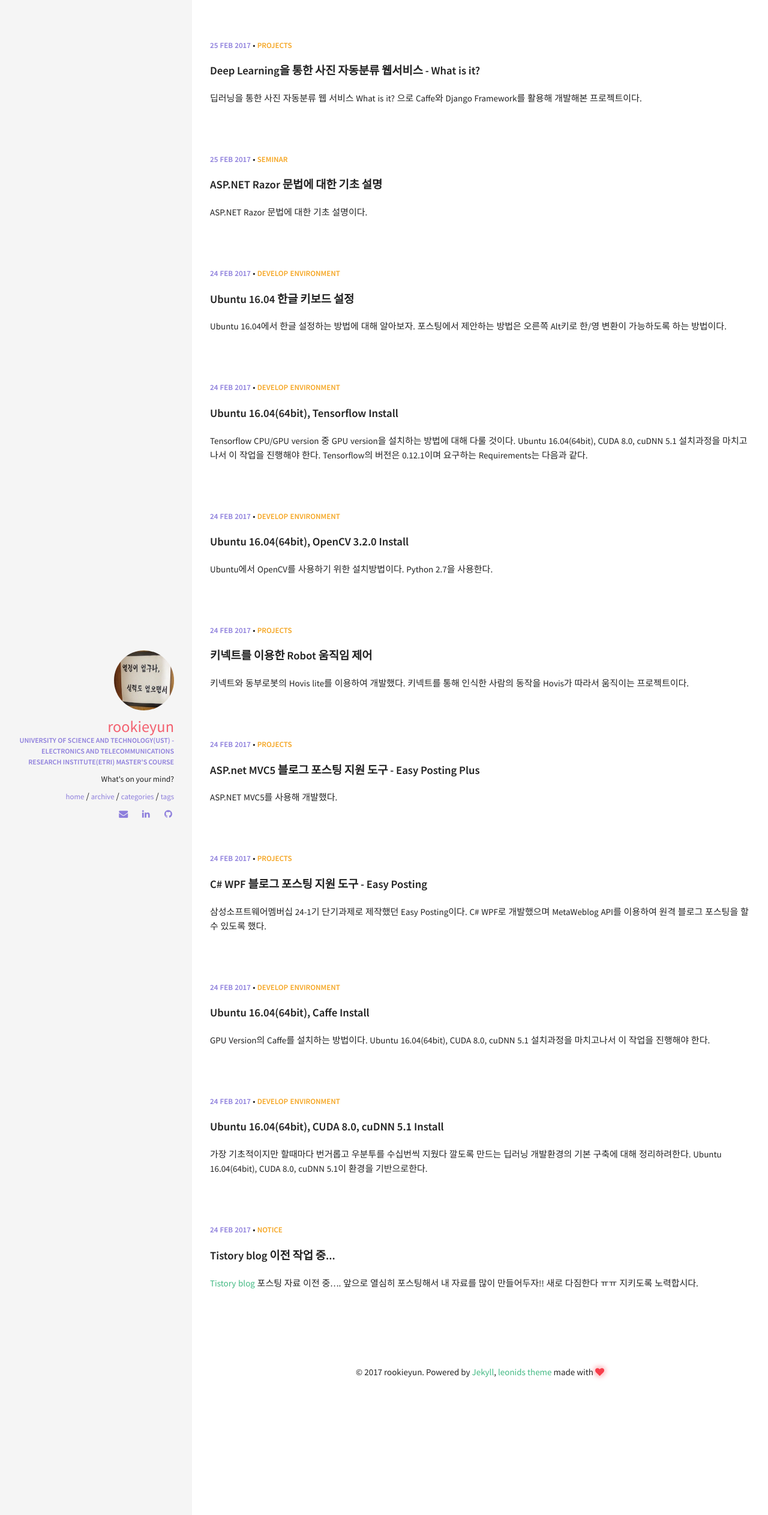
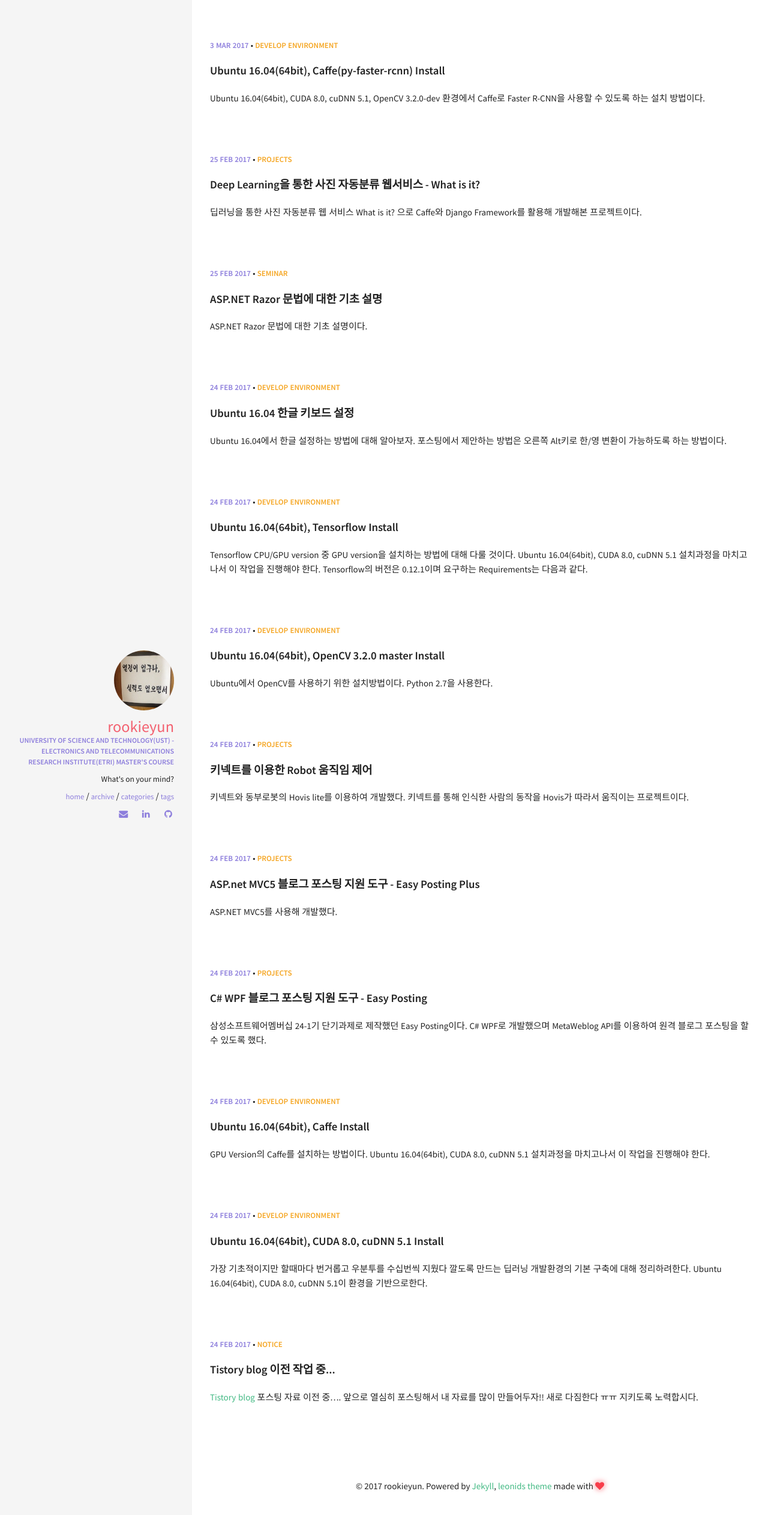
Before and after one commit to yunsangq/yunsangq.github.io, a Jekyll site: the page built from index.html, in a window 1280 px wide. Shown: the top 2525 px of the page at 60% size. Built offline with Jekyll 4.4.1, drawn with Linux system fonts in a browser that asks for light colours; part of the change alters nothing that is shown.

Commit message:
posting rcnn install

```diff
--- a/_posts/2017-02-24-Ubuntu 16.04(64bit), CUDA 8.0, cuDNN 5.1 Install.md
+++ b/_posts/2017-02-24-Ubuntu 16.04(64bit), CUDA 8.0, cuDNN 5.1 Install.md
@@ -102,15 +102,6 @@ Built on Sun_Sep__4_22:14:01_CDT_2016
 Cuda compilation tools, release 8.0, V8.0.44
 {% endhighlight %}
 
-그리고 샘플 실행을 통해 설치가 제대로 되었는지를 확인한다.
-
-{% highlight bash %}
-cuda-install-samples-8.0.sh ~/
-cd ~/NVIDIA_CUDA
-{% endhighlight %}
-
-실행결과로 여러가지 정보가 나타나고 마지막에 Result = PASS가 나타나면 제대로 설치된 것이다.
-
 마지막으로 cuDNN 5.1을 설치한다.
 [cuDNN Download] 에서 cuDNN v5.1과 CUDA 8.0에 해당하는 버튼을 누르고
 cuDNN v5.1 Library for Linux를 클릭해 다운받는다.
--- a/_posts/2017-02-24-opencv install.md
+++ b/_posts/2017-02-24-opencv install.md
@@ -1,6 +1,6 @@
 ---
 layout: post
-title: "Ubuntu 16.04(64bit), OpenCV 3.2.0 Install"
+title: "Ubuntu 16.04(64bit), OpenCV 3.2.0 master Install"
 date:   2017-02-24
 excerpt: "Ubuntu에서 OpenCV를 사용하기 위한 설치방법이다. Python 2.7을 사용한다."
 categories: [Develop Environment]
@@ -59,4 +59,4 @@ $ python
 >>> cv2.__version__
 {% endhighlight %}
 
-출력된 화면에 '3.2.0'이라 나타나면 설치 확인을 할 수 있다.
+Github에서 clone한 master를 사용하기에 출력된 화면에 '3.2.0-dev'이라 나타나면 설치 확인을 할 수 있다.
--- /dev/null
+++ b/_posts/2017-03-03-rcnn.md
@@ -0,0 +1,164 @@
+---
+layout: post
+title: "Ubuntu 16.04(64bit), Caffe(py-faster-rcnn) Install"
+date:   2017-03-03
+excerpt: "Ubuntu 16.04(64bit), CUDA 8.0, cuDNN 5.1, OpenCV 3.2.0-dev 환경에서 Caffe로 Faster R-CNN을 사용할 수 있도록 하는 설치 방법이다."
+categories: [Develop Environment]
+tags: [Ubuntu, cuDNN, Caffe, OpenCV]
+comments: true
+---
+
+Caffe에서 R-CNN을 사용하려면 [rbgirshick/py-faster-rcnn]을 이용해야 한다.
+
+그러나 1년전에 올라온 커밋이 후로 갱신되지 않았기에 수많은 삽질 끝에 설치를 완료할 수 있었다.
+
+다시 이 고생을 하지 않기 위해 이 글을 올린다.
+
+[Ubuntu 16.04(64bit), CUDA 8.0, cuDNN 5.1]은 설치 과정은 링크된 글을 통해 설치하면된다.
+
+참고로 Caffe 최신버전과 py-faster-rcnn을 merge하여 사용하기 때문에 기존에 설치된 Caffe가 있다면 Ubuntu를 재설치 하길 권장한다.
+
+# Caffe General dependencies
+
+{% highlight bash %}
+sudo apt-get update
+sudo apt-get upgrade
+
+sudo apt-get install -y build-essential cmake git pkg-config
+sudo apt-get install -y libprotobuf-dev libleveldb-dev libsnappy-dev libhdf5-serial-dev protobuf-compiler
+sudo apt-get install -y libatlas-base-dev
+sudo apt-get install -y --no-install-recommends libboost-all-dev
+sudo apt-get install -y libgflags-dev libgoogle-glog-dev liblmdb-dev
+
+# (Python general)
+sudo apt-get install -y python-pip
+
+# (Python 2.7 development files)
+sudo apt-get install -y python-dev
+sudo apt-get install -y python-numpy python-scipy
+
+# Make sure to clone with --recursive
+cd ~
+git clone --recursive https://github.com/rbgirshick/py-faster-rcnn.git
+
+cd ~/py-faster-rcnn/caffe-fast-rcnn
+git remote add https://github.com/BVLC/caffe.git
+git fetch caffe
+git merge -X theirs caffe/master
+# 이렇게 하면 nano에디터가 켜지면서 정보를 입력해 달라고 하는데 그냥 Ctrl + C를 눌러서 종료해주면 된다.
+
+gedit include/caffe/layers/python_layer.hpp
+
+# Remove
+self_.attr("phase") = static_cast<int>(this->phase_);
+
+cd ~/py-faster-rcnn/caffe-faster-rcnn/python
+for req in $(cat requirements.txt); do sudo -H pip install $req --upgrade; done
+{% endhighlight %}
+
+# OpenCV Install
+
+이후 Caffe를 build하기 전에 OpenCV를 설치해야한다. git master branch로 3.2.0-dev를 설치한다.
+
+{% highlight bash %}
+# Build tools:
+sudo apt-get install build-essential
+sudo apt-get install cmake git libgtk2.0-dev pkg-config libavcodec-dev libavformat-dev libswscale-dev
+sudo apt-get install python-dev python-numpy libtbb2 libtbb-dev libjpeg-dev libpng-dev libtiff-dev libjasper-dev libdc1394-22-dev
+
+cd ~
+git clone https://github.com/opencv/opencv.git
+cd opencv
+mkdir build
+cd build
+cmake -D CMAKE_BUILD_TYPE=RELEASE \
+  -D CMAKE_INSTALL_PREFIX=/usr/local \
+  -D WITH_CUDA=ON \
+  -D WITH_CUBLAS=1 \
+  -D INSTALL_PYTHON_EXAMPLES=ON \
+  -D BUILD_EXAMPLES=ON ..
+
+make -j8
+sudo make -j8 install
+sudo ldconfig
+
+# Check Install
+$ python
+>>> import cv2
+>>> cv2.__version__
+'3.2.0-dev'
+{% endhighlight %}
+
+# py-faster-rcnn Install
+
+이제 py-faster-rcnn을 설치할 차례이다.
+
+{% highlight bash %}
+cd ~/py-faster-rcnn/lib
+make -j8
+
+cd ~/py-faster-rcnn/caffe-faster-rcnn
+cp Makefile.config.example Makefile.config
+gedit Makefile.config
+
+# 설정 변경
+USE_CUDNN := 1
+OPENCV_VERSION := 3
+CUDA_DIR := /usr/local/cuda 를
+CUDA_DIR := /usr/local/cuda-8.0 로 변경해주고
+PYTHON_INCLUDE := /usr/include/python2.7 \
+                /usr/lib/python2.7/dist-packages/numpy/core/include \
+                /usr/local/lib/python2.7/dist-packages/numpy/core/include
+INCLUDE_DIRS := $(PYTHON_INCLUDE) /usr/local/include /usr/include/hdf5/serial
+LIBRARY_DIRS := $(PYTHON_LIB) /usr/local/lib /usr/lib /usr/lib/x86_64-linux-gnu /usr/lib/x86_64-linux-gnu/hdf5/serial
+WITH_PYTHON_LAYER := 1
+USE_PKG_CONFIG := 1
+
+{% endhighlight %}
+
+Makefile도 다음과 같이 수정해준다.
+
+{% highlight bash %}
+cd ~/py-faster-rcnn/caffe-faster-rcnn
+gedit Makefile
+
+NVCCFLAGS += -ccbin=$(CXX) -Xcompiler -fPIC $(COMMON_FLAGS)
+이 내용을 찾아서
+NVCCFLAGS += -D_FORCE_INLINES -ccbin=$(CXX) -Xcompiler -fPIC $(COMMON_FLAGS)
+이렇게 변경 해주면 된다.
+{% endhighlight %}
+
+이제 build를 해준다.
+
+{% highlight bash %}
+mkdir build
+cd build
+cmake ..
+make -j8 all
+make -j8 pycaffe
+make -j8 install
+
+# Caffe Path setting
+gedit ~/.bashrc
+export CAFFE_ROOT=/home/<사용자 이름>/py-faster-rcnn/caffe-fast-rcnn
+export PYTHONPATH=/home/<사용자 이름>/py-faster-rcnn/caffe-fast-rcnn/python:$PYTHONPATH
+source ~/.bashrc
+
+# Check Install
+$ python
+>>> import caffe
+>>> caffe.__version__
+
+sudo -H pip install easydict
+sudo apt-get install python-gi-cairo python-tk
+
+mkdir ~/py-faster-rcnn/data/faster_rcnn_models
+sh ~/py-faster-rcnn/data/scripts/fetch_faster_rcnn_models.sh
+
+python ~/py-faster-rcnn/tools/demo.py
+{% endhighlight %}
+
+demo.py가 정상적으로 실행되면 설치가 완료된다.
+
+[rbgirshick/py-faster-rcnn]: https://github.com/rbgirshick/py-faster-rcnn
+[Ubuntu 16.04(64bit), CUDA 8.0, cuDNN 5.1]: https://yunsangq.github.io/articles/2017-02/Ubuntu-16.04(64bit),-CUDA-8.0,-cuDNN-5.1-Install
```
